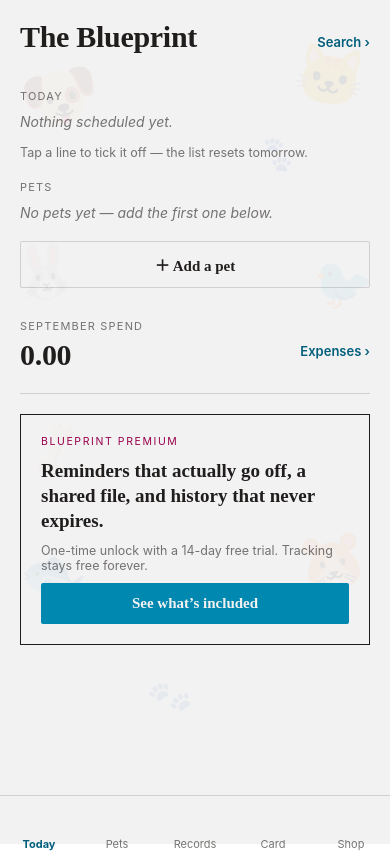
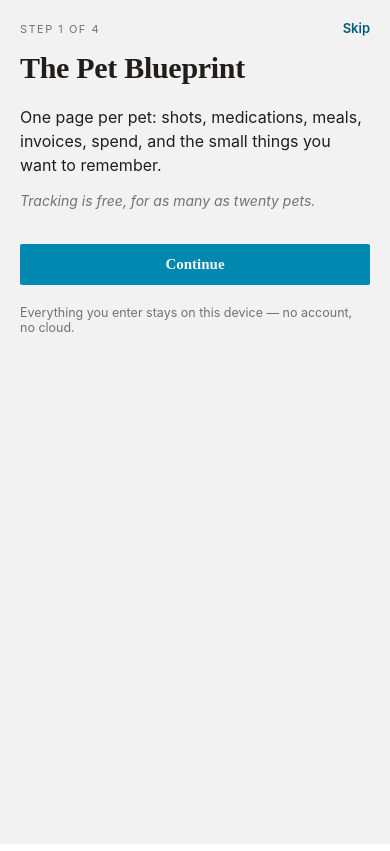
Before and after one commit to dillyd-pixel/PetParentTracker, a React Native app: screen /Today in a window 390 px wide. Built offline with nearby package versions, Linux system fonts and the light colour scheme.

Commit message:
Phase 2 Broadsheet: first-run onboarding (four steps, shown once, skipable)

```diff
--- a/src/navigation/RootNavigator.tsx
+++ b/src/navigation/RootNavigator.tsx
@@ -23,7 +23,7 @@
  *  - Each tab that needs depth owns a web-safe nested stack, so the browser
  *    preview keeps working exactly as on device.
  */
-import React from 'react';
+import React, { useEffect, useState } from 'react';
 import {
   NavigationContainer,
   DefaultTheme,
@@ -33,7 +33,7 @@ import type { NavigatorScreenParams } from '@react-navigation/native';
 import type { NativeStackNavigationProp } from '@react-navigation/native-stack';
 import { createBottomTabNavigator } from '@react-navigation/bottom-tabs';
 import { StatusBar } from 'expo-status-bar';
-import { Text } from 'react-native';
+import { Text, View } from 'react-native';
 
 import { createWebSafeStackNavigator } from './WebSafeStack';
 import { PetsNavigator } from './PetsNavigator';
@@ -54,6 +54,7 @@ import { JournalProvider } from '../context/JournalContext';
 import TodayScreen from '../screens/TodayScreen';
 import EmergencyCardScreen from '../screens/EmergencyCardScreen';
 import PetFormScreen from '../screens/PetFormScreen';
+import OnboardingScreen, { hasSeenOnboarding } from '../screens/OnboardingScreen';
 import { BS, COLOR } from '../theme';
 
 /** The five tabs of the design's IA, each carrying its nested stack. */
@@ -145,6 +146,28 @@ const navTheme = {
 
 /** Root navigation container + providers (Pet, Premium, then the six modules). */
 export default function RootNavigator(): React.JSX.Element {
+  /**
+   * First-run onboarding gate: `null` while the on-device flag is being read
+   * (paper-coloured blank instead of a flash of the wrong screen), `false`
+   * until it has been finished or skipped once, `true` afterwards.
+   */
+  const [onboarded, setOnboarded] = useState<boolean | null>(null);
+
+  useEffect(() => {
+    hasSeenOnboarding()
+      .then(setOnboarded)
+      .catch(() => setOnboarded(true));
+  }, []);
+
+  if (onboarded === null) {
+    return <View style={BS.screen} />;
+  }
+
+  // First run only: the design's four steps, then the app itself.
+  if (!onboarded) {
+    return <OnboardingScreen onDone={() => setOnboarded(true)} />;
+  }
+
   return (
     <PetProvider>
       <PremiumProvider>
--- /dev/null
+++ b/src/screens/OnboardingScreen.tsx
@@ -0,0 +1,125 @@
+/**
+ * First-run onboarding — the design's four-step opening, on paper.
+ *
+ * Ported from `PetBlueprintApp.js` ("The Pet Blueprint" → "What lives on a
+ * pet's page" → "Never miss a dose" → "Two pet parents, one file"), with the
+ * copy reconciled to this app's business model: Blueprint Premium is a
+ * ONE-TIME UNLOCK with a 14-day free trial (no subscription, no per-month
+ * price), co-parent sharing is the on-device file export/import, and keepsake
+ * products stay off the happy path.
+ *
+ * Shown once: the `@pet-parent-tracker/onboarding-seen` flag is written to
+ * AsyncStorage on Skip or Finish, so the next launch lands straight on Today.
+ * Skip is available on every step. 100% offline — a local storage read/write,
+ * no network of any kind, no account.
+ */
+import React, { useState } from 'react';
+import { ScrollView, Text, TouchableOpacity, View } from 'react-native';
+import AsyncStorage from '@react-native-async-storage/async-storage';
+import { StatusBar } from 'expo-status-bar';
+
+import { BS, SPACE } from '../theme';
+
+/** AsyncStorage key for the one-time "already seen onboarding" flag. */
+const ONBOARDING_KEY = '@pet-parent-tracker/onboarding-seen';
+
+/** True once the flow has been completed or skipped on this device. */
+export async function hasSeenOnboarding(): Promise<boolean> {
+  try {
+    return (await AsyncStorage.getItem(ONBOARDING_KEY)) === '1';
+  } catch {
+    // A storage read failure must never block the app — treat as seen and go.
+    return true;
+  }
+}
+
+/** Remember that onboarding has been seen, so it only ever shows once. */
+export async function markOnboardingSeen(): Promise<void> {
+  try {
+    await AsyncStorage.setItem(ONBOARDING_KEY, '1');
+  } catch {
+    // Best-effort: worst case the flow shows again next launch.
+  }
+}
+
+interface Step {
+  title: string;
+  body?: string;
+  rows?: string[];
+  note?: string;
+}
+
+/** The four steps, in the design's order and wording (premium copy reconciled). */
+const STEPS: Step[] = [
+  {
+    title: 'The Pet Blueprint',
+    body: 'One page per pet: shots, medications, meals, invoices, spend, and the small things you want to remember.',
+    note: 'Tracking is free, for as many as twenty pets.',
+  },
+  {
+    title: "What lives on a pet's page",
+    rows: ['Vaccines', 'Medications', 'Feeding', 'Vet records', 'Expenses', 'Journal'],
+  },
+  {
+    title: 'Never miss a dose',
+    body: 'Premium reminds you before the booster expires, before the refill runs out, and before dinner is late. One-time unlock with a 14-day free trial — never a subscription.',
+    rows: ['Reminders', 'Co-parent sharing', 'Unlimited history', 'PDF export'],
+  },
+  {
+    title: 'Two pet parents, one file',
+    body: 'Hand the whole file to whoever shares the feeding, the vet runs and the bills — exported from this device and opened on theirs. Nothing is ever uploaded.',
+  },
+];
+
+export default function OnboardingScreen({ onDone }: { onDone: () => void }): React.JSX.Element {
+  const [step, setStep] = useState(1);
+  const current = STEPS[step - 1];
+  const last = step >= STEPS.length;
+
+  const finish = () => {
+    // Fire-and-forget: the flag is best-effort, the UI moves on regardless.
+    markOnboardingSeen();
+    onDone();
+  };
+
+  return (
+    <View style={BS.screen}>
+      <StatusBar style="auto" />
+      <ScrollView contentContainerStyle={BS.pad}>
+        <View style={BS.rowBetween}>
+          <Text style={BS.kicker}>
+            Step {step} of {STEPS.length}
+          </Text>
+          <TouchableOpacity onPress={finish}>
+            <Text style={BS.link}>Skip</Text>
+          </TouchableOpacity>
+        </View>
+
+        <Text style={BS.h1}>{current.title}</Text>
+        {current.body ? <Text style={BS.body}>{current.body}</Text> : null}
+        {current.rows
+          ? current.rows.map((row) => (
+              <View key={row} style={BS.divRow}>
+                <Text style={BS.rowLabel}>{row}</Text>
+              </View>
+            ))
+          : null}
+        {current.note ? <Text style={BS.italic}>{current.note}</Text> : null}
+
+        <View style={{ height: SPACE.s6 }} />
+        <TouchableOpacity style={BS.btnPrimary} onPress={last ? finish : () => setStep(step + 1)}>
+          <Text style={BS.btnPrimaryText}>{last ? 'Start tracking' : 'Continue'}</Text>
+        </TouchableOpacity>
+        {step > 1 ? (
+          <TouchableOpacity style={{ marginTop: SPACE.s2 }} onPress={() => setStep(step - 1)}>
+            <Text style={BS.link}>Back</Text>
+          </TouchableOpacity>
+        ) : null}
+
+        <Text style={[BS.caption, { marginTop: SPACE.s4 }]}>
+          Everything you enter stays on this device — no account, no cloud.
+        </Text>
+      </ScrollView>
+    </View>
+  );
+}
```
